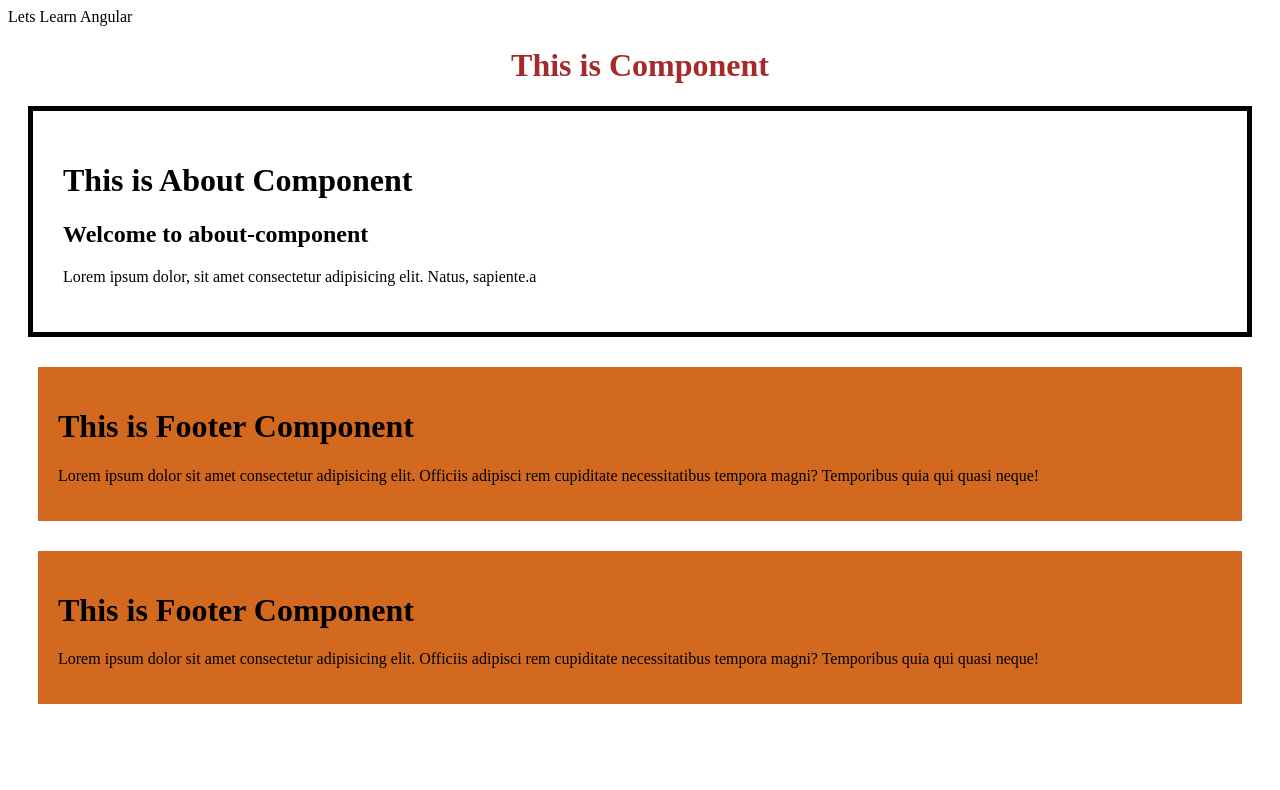
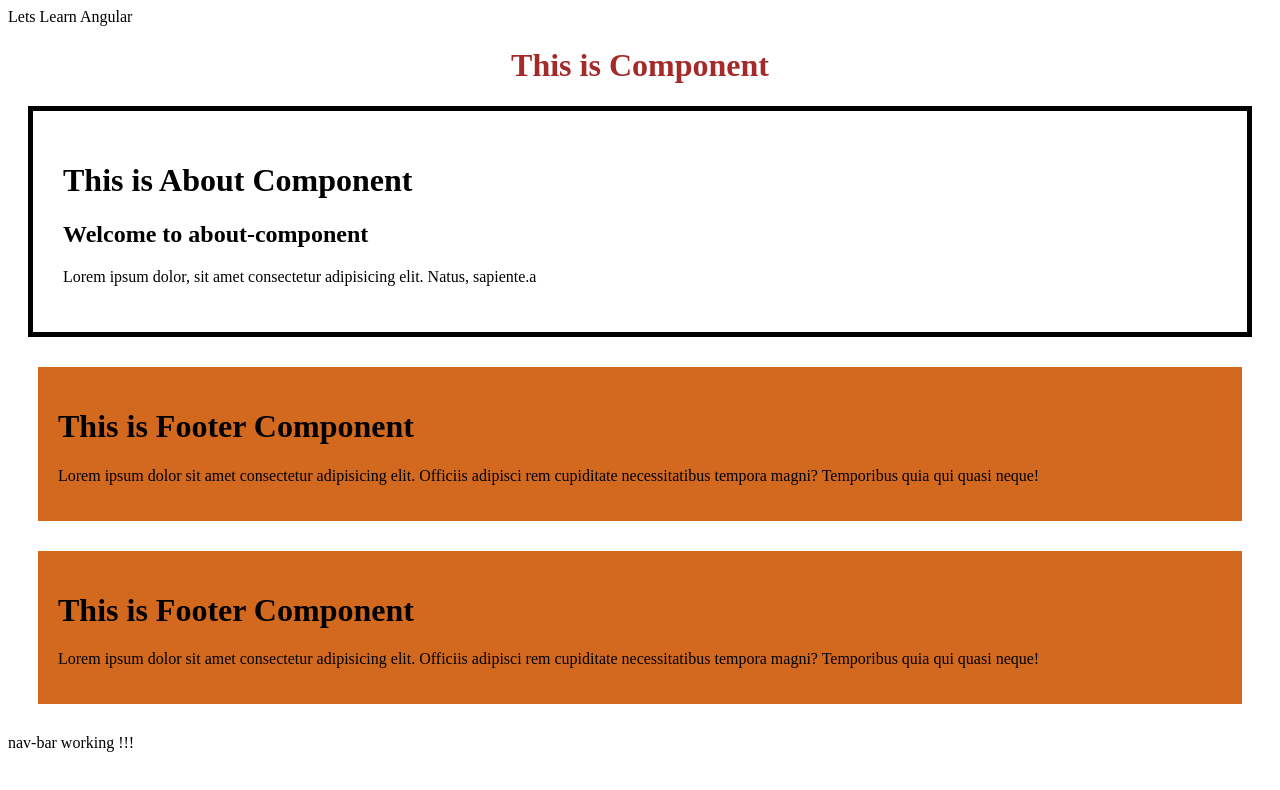
Before and after one commit to JagdishKhod/my-first-angular-project, an Angular app: page / in a window 1280 px wide. Shown: the top 790 px of the page. Built offline with nearby package versions, Linux system fonts and the light colour scheme.

Commit message:
change th title

```diff
--- a/src/app/app.component.html
+++ b/src/app/app.component.html
@@ -2,3 +2,4 @@
 <h1>This is Component</h1>
 <about-component></about-component>
 <footer-component></footer-component>
+<app-nav-bar></app-nav-bar>
--- a/src/app/components/nav-bar/nav-bar.component.html
+++ b/src/app/components/nav-bar/nav-bar.component.html
@@ -1 +1 @@
-<p>nav-bar works!</p>
+<p>nav-bar working  !!!</p>
--- a/src/index.html
+++ b/src/index.html
@@ -2,7 +2,7 @@
 <html lang="en">
 <head>
   <meta charset="utf-8">
-  <title>MyFirstAngularProject</title>
+  <title>Angular Project</title>
   <base href="/">
   <meta name="viewport" content="width=device-width, initial-scale=1">
   <link rel="icon" type="image/x-icon" href="favicon.ico">
```
